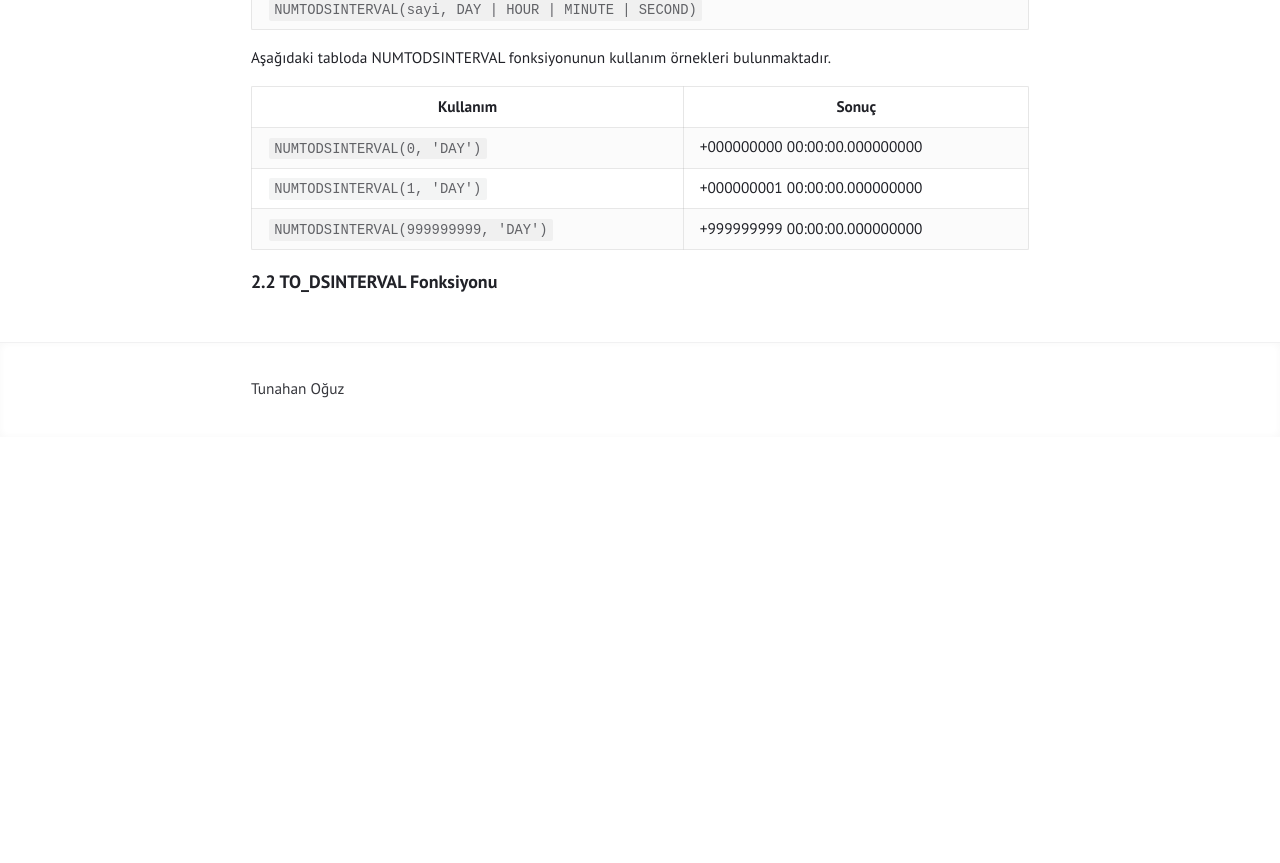
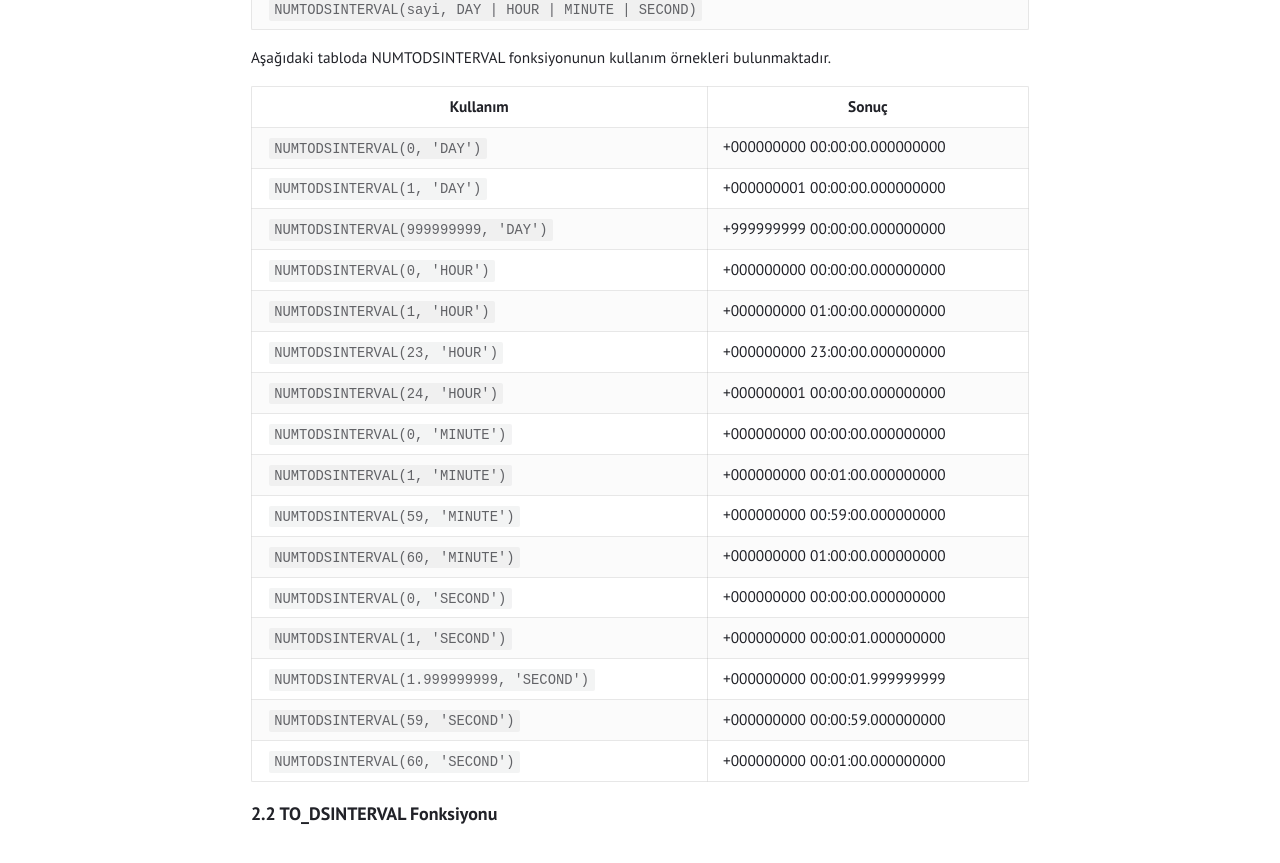
Before and after one commit to tunahanoguz/tunahanoguz.github.io, a Jekyll site: the page built from _posts/2025-05-12-oracle-interval-veri-tipleri.md, in a window 1280 px wide and 900 px high, scrolled down 4972 px. Shown: the top 863 px of the window. Built offline with Jekyll 4.4.1, drawn with Linux system fonts in a browser that asks for light colours; before the commit the page ends 5409 px from its top, so only the background shows below that.

Commit message:
Update 2025-05-12-oracle-interval-veri-tipleri.md

```diff
--- a/_posts/2025-05-12-oracle-interval-veri-tipleri.md
+++ b/_posts/2025-05-12-oracle-interval-veri-tipleri.md
@@ -145,10 +145,23 @@ Bir sayıyı `INTERVAL DAY TO SECOND` tipine çevirir.
 
 Aşağıdaki tabloda NUMTODSINTERVAL fonksiyonunun kullanım örnekleri bulunmaktadır.
 
-| Kullanım                            | Sonuç                         |
-|-------------------------------------|-------------------------------|
-| `NUMTODSINTERVAL(0, 'DAY')`         | +000000000 00:00:00.000000000 |
-| `NUMTODSINTERVAL(1, 'DAY')`         | +000000001 00:00:00.000000000 |
-| `NUMTODSINTERVAL(999999999, 'DAY')` | +999999999 00:00:00.000000000 |
+| Kullanım                                 | Sonuç                         |
+|------------------------------------------|-------------------------------|
+| `NUMTODSINTERVAL(0, 'DAY')`              | +000000000 00:00:00.000000000 |
+| `NUMTODSINTERVAL(1, 'DAY')`              | +000000001 00:00:00.000000000 |
+| `NUMTODSINTERVAL(999999999, 'DAY')`      | +999999999 00:00:00.000000000 |
+| `NUMTODSINTERVAL(0, 'HOUR')`             | +000000000 00:00:00.000000000 |
+| `NUMTODSINTERVAL(1, 'HOUR')`             | +000000000 01:00:00.000000000 |
+| `NUMTODSINTERVAL(23, 'HOUR')`            | +000000000 23:00:00.000000000 |
+| `NUMTODSINTERVAL(24, 'HOUR')`            | +000000001 00:00:00.000000000 |
+| `NUMTODSINTERVAL(0, 'MINUTE')`           | +000000000 00:00:00.000000000 |
+| `NUMTODSINTERVAL(1, 'MINUTE')`           | +000000000 00:01:00.000000000 |
+| `NUMTODSINTERVAL(59, 'MINUTE')`          | +000000000 00:59:00.000000000 |
+| `NUMTODSINTERVAL(60, 'MINUTE')`          | +000000000 01:00:00.000000000 |
+| `NUMTODSINTERVAL(0, 'SECOND')`           | +000000000 00:00:00.000000000 |
+| `NUMTODSINTERVAL(1, 'SECOND')`           | +000000000 00:00:01.000000000 |
+| `NUMTODSINTERVAL(1.999999999, 'SECOND')` | +000000000 00:00:01.999999999 |
+| `NUMTODSINTERVAL(59, 'SECOND')`          | +000000000 00:00:59.000000000 |
+| `NUMTODSINTERVAL(60, 'SECOND')`          | +000000000 00:01:00.000000000 |
 
 ### 2.2 TO_DSINTERVAL Fonksiyonu {#to_dsinterval}
```
